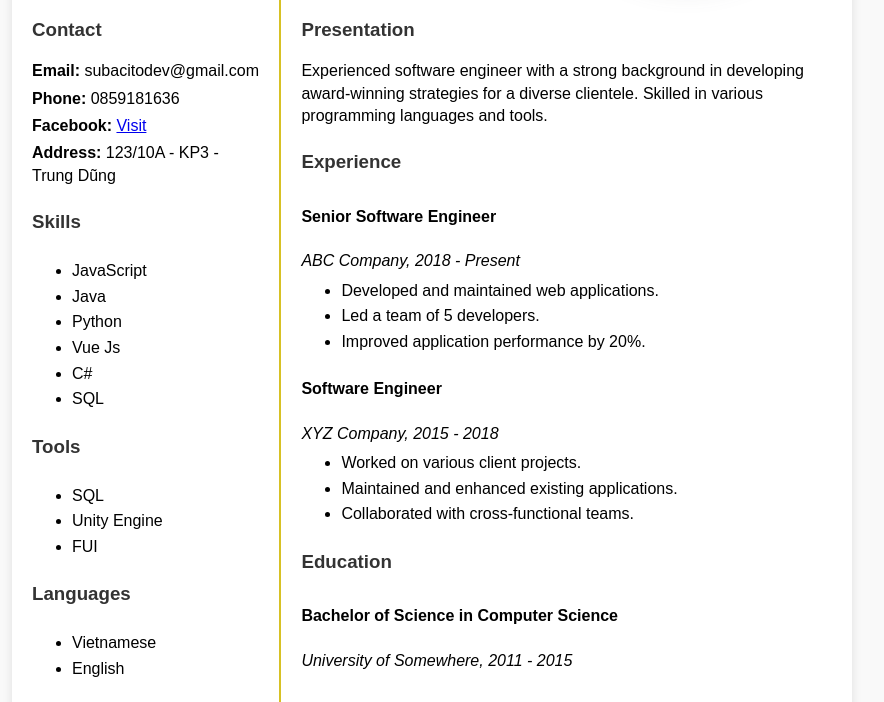
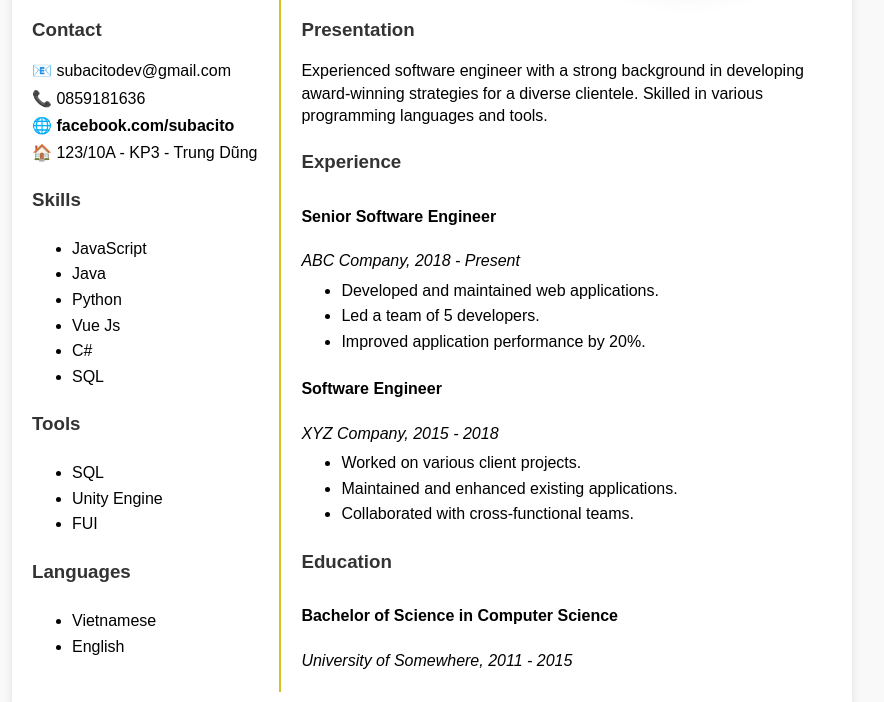
Before and after one commit to SUBACITO/my_cv, a plain HTML site: page index.html in a window 1280 px wide. Shown: the part 351-1053 px from the top of the page, without its empty margins (208-1092 px from the left). Drawn offline with Linux system fonts and the light colour scheme.

Commit message:
Update index.html

```diff
--- a/index.html
+++ b/index.html
@@ -25,10 +25,10 @@
             <aside class="sidebar">
                 <section class="contact-info">
                     <h3>Contact</h3>
-                    <p><strong>Email:</strong> subacitodev@gmail.com</p>
-                    <p><strong>Phone:</strong> 0859181636</p>
-                    <p><strong>Facebook:</strong> <a href="https://www.facebook.com/SUBACITO">Visit</a></p>
-                    <p><strong>Address:</strong> 123/10A - KP3 - Trung Dũng</p>
+                    <p><strong>📧</strong> subacitodev@gmail.com</p>
+                    <p><strong>📞</strong> 0859181636</p>
+                    <p><strong>🌐 facebook.com/subacito</strong></p>
+                    <p><strong>🏠</strong> 123/10A - KP3 - Trung Dũng</p>
                 </section>
                 <section class="skills">
                     <h3>Skills</h3>
```
